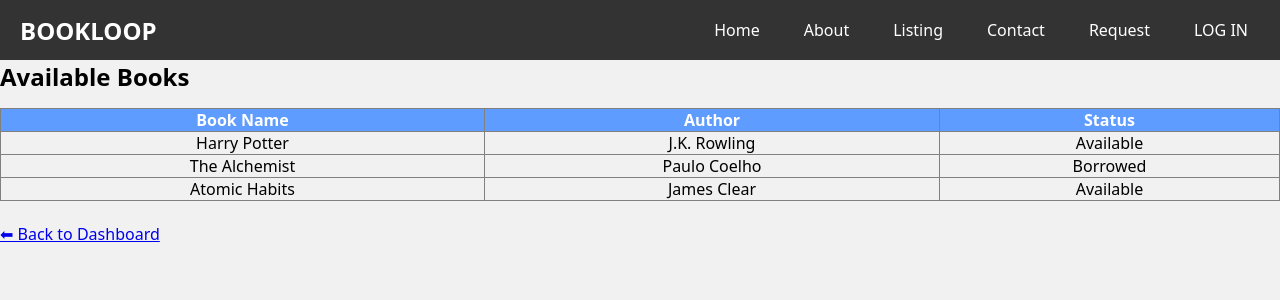
After one commit to bigyandev/group-project, a PHP site: page /listing.php in a window 1280 px wide. The commit adds this page. Shown: the top 300 px of the page. Run offline with PHP 8.4, Linux system fonts and the light colour scheme; the visitor is signed in with stand-in values (Sample User, id 1).

Commit message:
book listing added

```diff
--- a/admin.php
+++ b/admin.php
@@ -2,7 +2,7 @@
 session_start();
 
 if (!isset($_SESSION['admin'])) {
-    header("Location: index.php");
+    header("Location: admin.php");
     exit();
 }
 ?>
--- /dev/null
+++ b/listing.css
@@ -0,0 +1,13 @@
+table {
+    border-collapse: collapse;
+    margin-top: 15px;
+}
+
+th {
+    background: #5f9cff;
+    color: white;
+}
+
+td, th {
+    text-align: center;
+}
--- /dev/null
+++ b/listing.php
@@ -0,0 +1,68 @@
+<?php
+session_start();
+
+// Protect page ( only logged in admin )
+if ( !isset( $_SESSION[ 'admin' ] ) ) {
+    header( 'Location: login.php' );
+    exit();
+}
+?>
+
+<!DOCTYPE html>
+<html>
+     <head>
+       <title>Book List - BookLoop</title>
+       <link rel="stylesheet" href="listing.css">
+       <link rel="stylesheet" href="style.css">
+     </head>
+     <body>
+     <nav class="navbar">
+      <a href="index.php" class="logo">BOOKLOOP</a>
+      <ul>
+         <li><a href="index.php">Home</a></li>
+         <li><a href="#">About</a></li>
+         <li><a href="listing.php">Listing</a></li>
+         <li><a href="#">Contact</a></li>
+         <li><a href="#">Request</a></li>
+         <li><a href="login.php">LOG IN</a></li>
+
+      </ul>
+      </nav>
+
+<div class = 'container'>
+<div class = 'card'>
+<h2>Available Books</h2>
+
+<table border = '1' width = '100%' cellpadding = '10'>
+<tr>
+<th>Book Name</th>
+<th>Author</th>
+<th>Status</th>
+</tr>
+
+<tr>
+<td>Harry Potter</td>
+<td>J.K. Rowling</td>
+<td>Available</td>
+</tr>
+
+<tr>
+<td>The Alchemist</td>
+<td>Paulo Coelho</td>
+<td>Borrowed</td>
+</tr>
+
+<tr>
+<td>Atomic Habits</td>
+<td>James Clear</td>
+<td>Available</td>
+</tr>
+</table>
+
+<br>
+<a href = 'admin.php'>⬅ Back to Dashboard</a>
+</div>
+</div>
+
+</body>
+</html>
--- a/style.css
+++ b/style.css
@@ -3,10 +3,13 @@
   padding: 0;
   box-sizing: border-box;
 }
+
 body {
   font-family: system-ui, -apple-system, sans-serif;
   padding-top: 60px;
+  background-color: #f1f1f1;
 }
+
 .navbar {
   position: fixed;
   top: 0;
@@ -20,17 +23,20 @@
   padding: 0 20px;
   z-index: 1000;
 }
+
 .navbar .logo {
   color: white;
   font-size: 1.5rem;
   font-weight: bold;
   text-decoration: none;
 }
+
 .navbar ul {
   display: flex;
   list-style: none;
   gap: 20px;
 }
+
 .navbar ul li a {
   color: white;
   text-decoration: none;
@@ -38,16 +44,7 @@
   border-radius: 4px;
   transition: background-color 0.2s;
 }
+
 .navbar ul li a:hover {
   background-color: #555;
 }
-
-  .content {
-    padding: 20px;
-    max-width: 800px;
-    margin: 0 auto;
-  }
-  .content p {
-    margin-bottom: 20px;
-    line-height: 1.6;
-  }
```
Also changed, not shown: index.php (+24 -3 lines), login.php (+49 -15 lines), 1 other file. Lines whose indentation alone changed are shown as unchanged.
